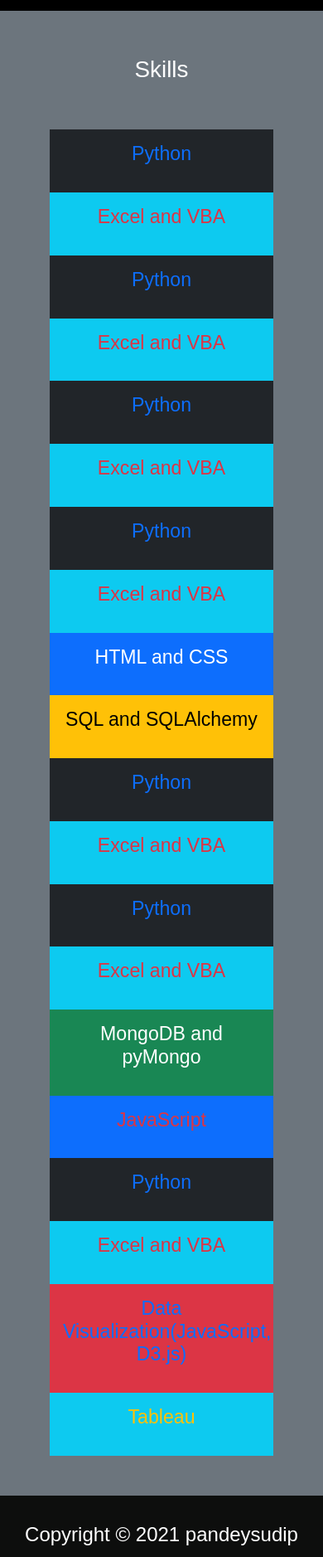
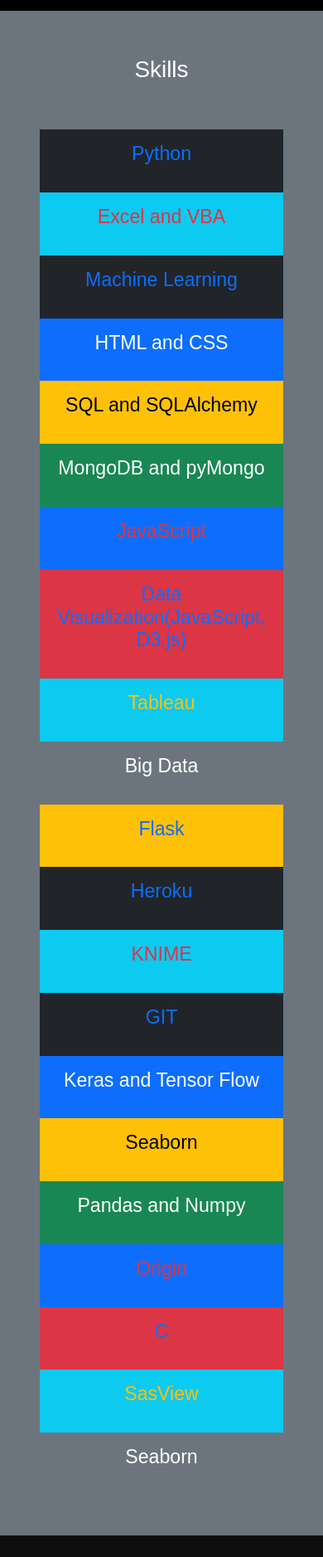
Before and after one commit to pandeysudip/web, a plain HTML site: page skills.html in a window 390 px wide. Shown: the part 89-1966 px from the top of the page at 83% size. Drawn offline with nearby package versions, Linux system fonts and the light colour scheme.

Commit message:
projects

```diff
--- a/skills.html
+++ b/skills.html
@@ -49,14 +49,10 @@
     </nav>
         <!--skills-->
     <section id="skl" class="p-5 bg-secondary">
-        <div class="container">
         <div>
             <h1 class=" p-5  text-center"><span class="text-white">Skills</span></h1>
         </div>
-          <div class="d-lg-flex">
-
-                <div class="column text-center">
-                    <div class="col-md">
+        <div class="col-md ">
         <div class="card-body bg-dark text-primary text-center">
             <div class="card-image">
 
@@ -65,8 +61,6 @@
             Python
             </h3>
         </div>
-                    </div>
-                    <div class="col-md">
         <div class="card-body bg-info text-danger text-center">
             <div class="card-image">
             <!-- <img class="img-fluid rounded-circle " src="images/siuc.png" alt="siuc picture" />-->
@@ -75,72 +69,14 @@
             Excel and VBA
             </h3>
         </div>
-                    </div>
-                    <div class="col-md">
         <div class="card-body bg-dark text-primary text-center">
             <div class="card-image">
 
             </div>
             <h3 class="card-title mb-3">
-                            Python
+                Machine Learning
             </h3>
         </div>
-                    </div>
-                    <div class="col-md">
-                        <div class="card-body bg-info text-danger text-center">
-                        <div class="card-image">
-                        <!-- <img class="img-fluid rounded-circle " src="images/siuc.png" alt="siuc picture" />-->
-                        </div>
-                        <h3 class="card-title mb-3">
-                            Excel and VBA
-                        </h3>
-                        </div>
-                    </div>
-                </div>
-                <div class="column text-center">
-                    <div class="col-md">
-                        <div class="card-body bg-dark text-primary text-center">
-                            <div class="card-image">
-
-                            </div>
-                            <h3 class="card-title mb-3">
-                            Python
-                            </h3>
-                        </div>
-                    </div>
-                    <div class="col-md">
-                        <div class="card-body bg-info text-danger text-center">
-                            <div class="card-image">
-                            <!-- <img class="img-fluid rounded-circle " src="images/siuc.png" alt="siuc picture" />-->
-                            </div>
-                            <h3 class="card-title mb-3">
-                            Excel and VBA
-                            </h3>
-                        </div>
-                    </div>
-                    <div class="col-md">
-                        <div class="card-body bg-dark text-primary text-center">
-                        <div class="card-image">
-
-                        </div>
-                        <h3 class="card-title mb-3">
-                            Python
-                        </h3>
-                            </div>
-                    </div>
-                    <div class="col-md">
-                        <div class="card-body bg-info text-danger text-center">
-                        <div class="card-image">
-                        <!-- <img class="img-fluid rounded-circle " src="images/siuc.png" alt="siuc picture" />-->
-                        </div>
-                        <h3 class="card-title mb-3">
-                            Excel and VBA
-                        </h3>
-                        </div>
-                    </div>
-                </div>
-                <div class="column text-center">
-                    <div class="col-md">
         <div class="card-body bg-primary text-white text-center">
             <div class="card-image">
 
@@ -149,8 +85,6 @@
             HTML and CSS
             </h3>
         </div>
-                    </div>
-                    <div class="col-md">
         <div class="card-body bg-warning text-black text-center">
             <div class="card-image">
 
@@ -159,50 +93,6 @@
             SQL and SQLAlchemy
             </h3>
         </div>
-                    </div>
-                    <div class="col-md">
-                        <div class="card-body bg-dark text-primary text-center">
-                        <div class="card-image">
-
-                        </div>
-                        <h3 class="card-title mb-3">
-                            Python
-                        </h3>
-                            </div>
-                    </div>
-                    <div class="col-md">
-                            <div class="card-body bg-info text-danger text-center">
-                            <div class="card-image">
-                            <!-- <img class="img-fluid rounded-circle " src="images/siuc.png" alt="siuc picture" />-->
-                            </div>
-                            <h3 class="card-title mb-3">
-                                Excel and VBA
-                            </h3>
-                            </div>
-                    </div>
-                </div>
-                <div class="column text-center">
-                        <div class="col-md">
-                            <div class="card-body bg-dark text-primary text-center">
-                            <div class="card-image">
-
-                            </div>
-                            <h3 class="card-title mb-3">
-                                Python
-                            </h3>
-                                </div>
-                            </div>
-                            <div class="col-md">
-                                <div class="card-body bg-info text-danger text-center">
-                                <div class="card-image">
-                                <!-- <img class="img-fluid rounded-circle " src="images/siuc.png" alt="siuc picture" />-->
-                                </div>
-                                <h3 class="card-title mb-3">
-                                    Excel and VBA
-                                </h3>
-                                </div>
-                            </div>
-                        <div class="col-md">
         <div class="card-body bg-success text-white text-center">
             <div class="card-image">
 
@@ -211,8 +101,6 @@
             MongoDB and pyMongo
             </h3>
         </div>
-                        </div>
-                        <div class="col-md">
         <div class="card-body bg-primary text-danger text-center">
             <div class="card-image">
 
@@ -221,31 +109,6 @@
             JavaScript
             </h3>
         </div>
-                        </div>
-
-                </div>
-                <div class="column text-center">
-                    <div class="col-md">
-                        <div class="card-body bg-dark text-primary text-center">
-                        <div class="card-image">
-
-                        </div>
-                        <h3 class="card-title mb-3">
-                            Python
-                        </h3>
-                            </div>
-                        </div>
-                        <div class="col-md">
-                            <div class="card-body bg-info text-danger text-center">
-                            <div class="card-image">
-                            <!-- <img class="img-fluid rounded-circle " src="images/siuc.png" alt="siuc picture" />-->
-                            </div>
-                            <h3 class="card-title mb-3">
-                                Excel and VBA
-                            </h3>
-                            </div>
-                        </div>
-                    <div class="col-md">
         <div class="card-body bg-danger text-primary text-center">
             <div class="card-image">
 
@@ -254,8 +117,6 @@
             Data Visualization(JavaScript, D3.js)
             </h3>
         </div>
-                    </div>
-                    <div class="col-md">
         <div class="card-body bg-info text-warning text-center">
             <div class="card-image">
 
@@ -264,12 +125,110 @@
             Tableau
             </h3>
         </div>
+        <div class="card-body bg-secondary text-white text-center">
+            <div class="card-image">
+
+            </div>
+            <h3 class="card-title mb-3">
+              Big Data
+            </h3>
+        </div>
+    </div>
+    <div class="col-md">
+        <div class="card-body bg-warning text-primary text-center">
+            <div class="card-image">
+
+            </div>
+            <h3 class="card-title mb-3">
+              Flask
+            </h3>
+        </div>
+        <div class="card-body bg-dark text-primary text-center">
+            <div class="card-image">
+
+            </div>
+            <h3 class="card-title mb-3">
+            Heroku
+            </h3>
+        </div>
+        <div class="card-body bg-info text-danger text-center">
+            <div class="card-image">
+            <!-- <img class="img-fluid rounded-circle " src="images/siuc.png" alt="siuc picture" />-->
+            </div>
+            <h3 class="card-title mb-3">
+            KNIME
+            </h3>
+        </div>
+        <div class="card-body bg-dark text-primary text-center">
+            <div class="card-image">
+
+            </div>
+            <h3 class="card-title mb-3">
+                GIT
+            </h3>
+        </div>
+        <div class="card-body bg-primary text-white text-center">
+            <div class="card-image">
+
+            </div>
+            <h3 class="card-title mb-3">
+            Keras and Tensor Flow
+            </h3>
+        </div>
+        <div class="card-body bg-warning text-black text-center">
+            <div class="card-image">
+
+            </div>
+            <h3 class="card-title mb-3">
+            Seaborn
+            </h3>
+        </div>
+        <div class="card-body bg-success text-white text-center">
+            <div class="card-image">
+
+            </div>
+            <h3 class="card-title mb-3">
+            Pandas and Numpy
+            </h3>
+        </div>
+        <div class="card-body bg-primary text-danger text-center">
+            <div class="card-image">
+
+            </div>
+            <h3 class="card-title mb-3">
+            Origin
+            </h3>
+        </div>
+        <div class="card-body bg-danger text-primary text-center">
+            <div class="card-image">
+
+            </div>
+            <h3 class="card-title mb-3">
+            C
+            </h3>
+        </div>
+        <div class="card-body bg-info text-warning text-center">
+            <div class="card-image">
+
+            </div>
+            <h3 class="card-title mb-3">
+            SasView
+            </h3>
+        </div>
+        <div class="card-body bg-secondary text-white text-center">
+            <div class="card-image">
+
+            </div>
+            <h3 class="card-title mb-3">
+              Seaborn
+            </h3>
         </div>
 
     </div>
-            </div>
 
-        </div>
+
+
+
     </section>
         <footer>
             <p>Copyright &copy; 2021 pandeysudip</p>
```
Also changed, not shown: Education.html (+2 -3 lines), cv.html (+1 -1 lines), index.html (+1 -1 lines), projects.html (+57 -33 lines), images/Screen Shot 2021-11-01 at 8.33.37 PM.png (deleted), images/awards.jpeg (deleted), images/awards.png (deleted), images/education-sm.png (deleted), images/education.png (deleted), images/experience-sm.png (deleted), images/experience.png (deleted), images/head-sm.png (deleted), images/head.png (deleted), images/skills1-sm.png (deleted), 1 more files, 1 other file. Lines whose indentation alone changed are shown as unchanged.
